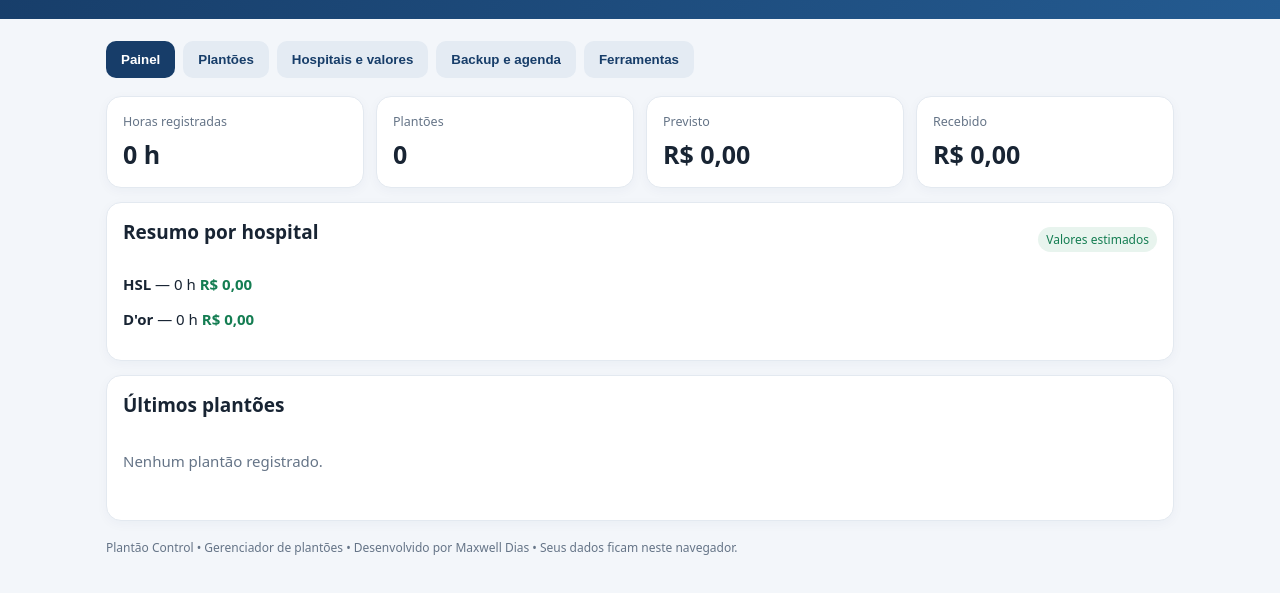
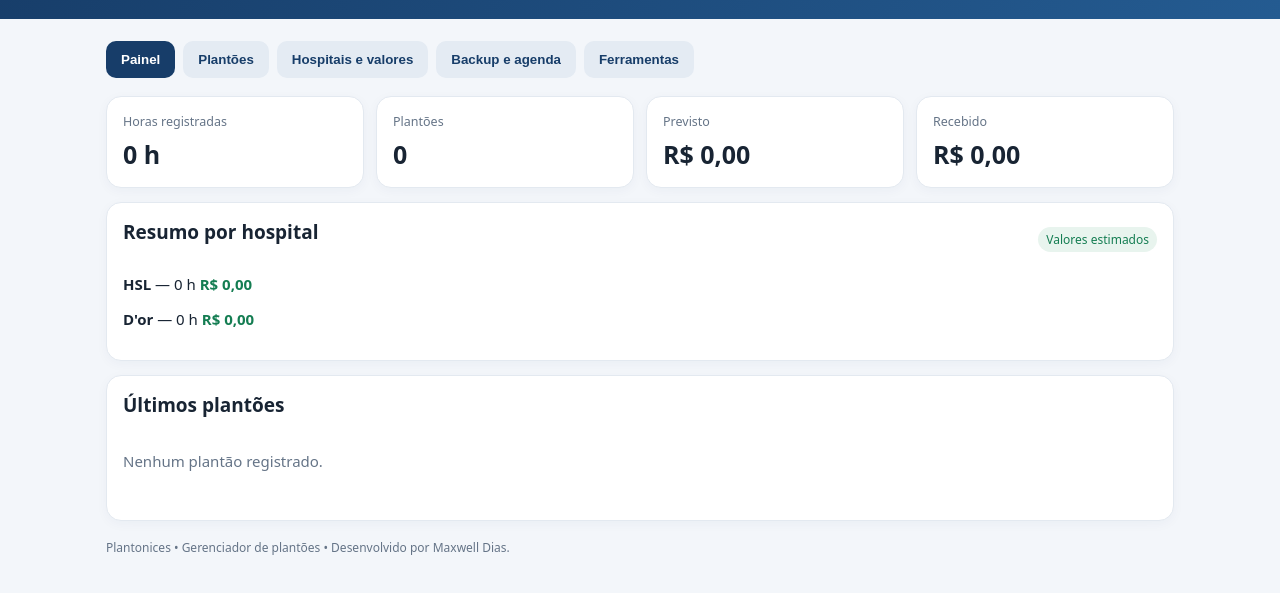
Before and after one commit to cmaxwelldias/plantao-control, a website: page index.html in a window 1280 px wide. Shown: the part 83-676 px from the top of the page. Drawn offline with Linux system fonts and the light colour scheme.

Commit message:
Integra tela de conta e nuvem no Plantonices

```diff
--- a/index.html
+++ b/index.html
@@ -3,7 +3,7 @@
 <head>
 <meta charset="utf-8">
 <meta name="referrer" content="no-referrer">
-<meta http-equiv="Content-Security-Policy" content="default-src 'self'; script-src 'self' https://accounts.google.com; connect-src 'self' https://accounts.google.com https://oauth2.googleapis.com https://www.googleapis.com; style-src 'self' 'unsafe-inline'; img-src 'self' data:; manifest-src 'self'; frame-src https://accounts.google.com; object-src 'none'; base-uri 'self'; form-action 'self'">
+<meta http-equiv="Content-Security-Policy" content="default-src 'self'; script-src 'self' https://accounts.google.com; connect-src 'self' https://accounts.google.com https://oauth2.googleapis.com https://www.googleapis.com https://qmpjupocsnbzecleklmo.supabase.co; style-src 'self' 'unsafe-inline'; img-src 'self' data: blob:; media-src 'self' blob:; manifest-src 'self'; frame-src https://accounts.google.com; object-src 'none'; base-uri 'self'; form-action 'self'">
 <meta name="viewport" content="width=device-width,initial-scale=1">
 <meta name="theme-color" content="#173d69">
 <meta name="apple-mobile-web-app-capable" content="yes">
@@ -152,7 +152,7 @@ footer{color:var(--muted);font-size:12px;margin-top:18px}
  </div>
  <div class="card" style="margin-top:14px"><h2>Sobre esta versão</h2><p class="note">Protótipo gratuito, executado no navegador e com armazenamento local neste dispositivo. Não é uma conta na nuvem: dados não sincronizam automaticamente entre celular e computador. Use exportar/importar backup até configurar uma sincronização segura.</p></div>
 </section>
-<footer>Plantão Control • Gerenciador de plantões • Desenvolvido por Maxwell Dias • Seus dados ficam neste navegador.</footer>
+<footer>Plantonices • Gerenciador de plantões • Desenvolvido por Maxwell Dias.</footer>
 </main>
 <script src="./app.js" defer></script>
 <script src="./extras.js" defer></script>
```
